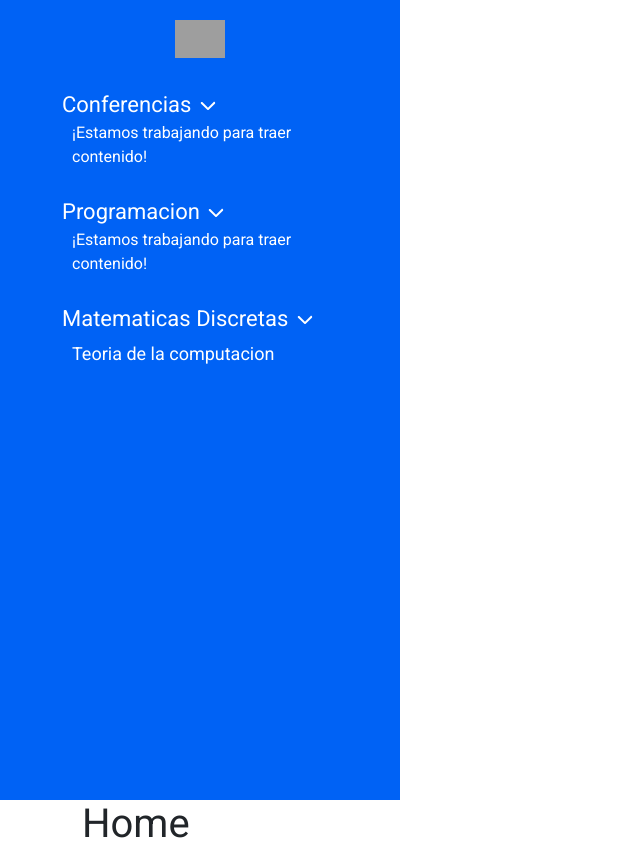
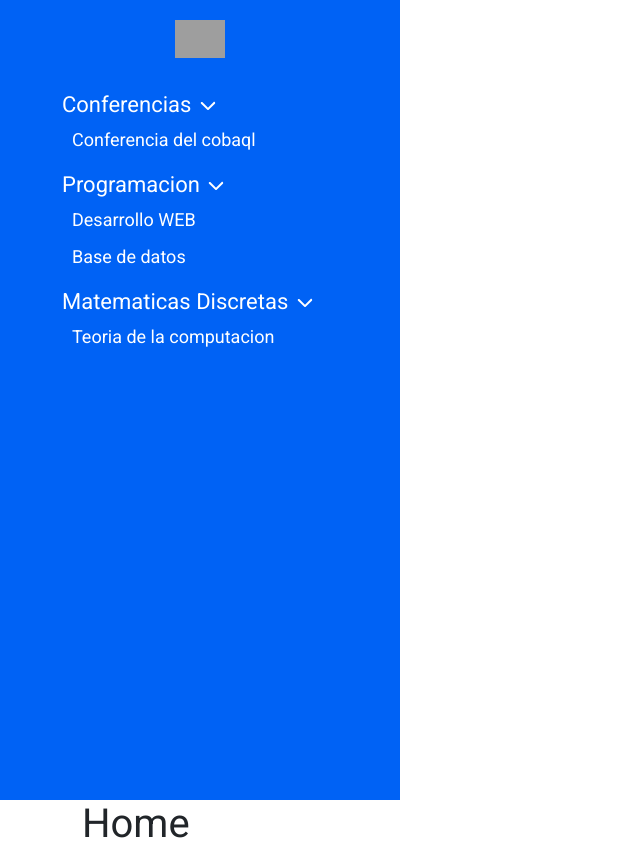
Before and after one commit to alexispathe/APP_plataforma_curso, a React (Vite) app: page / in a window 1280 px wide. Shown: the whole page, without its empty margins (0-640 px from the left). Built offline with nearby package versions, Linux system fonts and the light colour scheme; grey boxes are pictures that could not be loaded.

Commit message:
Se soluciona un pequeño bug donde se repetian items

```diff
--- a/src/assets/db/categoriesDB.jsx
+++ b/src/assets/db/categoriesDB.jsx
@@ -1,22 +1,22 @@
 export const categoriesDB =[
-    // {
-    //     name: 'Desarrollo WEB',
-    //     categoryURL: 'desarrollo-web',
-    //     categoryID: 'desarrollo-web-123',
-    //     sectionID: 'programacion-12'
-    // },
-    // {
-    //     name: 'Base de datos',
-    //     categoryURL: 'base-de-datos',
-    //     categoryID: 'base-de-datos-123',
-    //     sectionID: 'programacion-12',
-    // },
-    // {
-    //     name: 'Conferencia del cobaql',
-    //     categoryURL: 'conferencia-del-cobaq',
-    //     categoryID: 'conferencia-del-cobaq-123',
-    //     sectionID: 'conferencias-124',
-    // },
+    {
+        name: 'Desarrollo WEB',
+        categoryURL: 'desarrollo-web',
+        categoryID: 'desarrollo-web-123',
+        sectionID: 'programacion-12'
+    },
+    {
+        name: 'Base de datos',
+        categoryURL: 'base-de-datos',
+        categoryID: 'base-de-datos-123',
+        sectionID: 'programacion-12',
+    },
+    {
+        name: 'Conferencia del cobaql',
+        categoryURL: 'conferencia-del-cobaq',
+        categoryID: 'conferencia-del-cobaq-123',
+        sectionID: 'conferencias-124',
+    },
     {
         name: 'Teoria de la computacion',
         categoryURL: 'teoria-computacion',
--- a/src/components/Header.jsx
+++ b/src/components/Header.jsx
@@ -3,8 +3,8 @@ import { sectionsDB } from "../assets/db/sectionsDB";
 import { categoriesDB } from "../assets/db/categoriesDB";
 import { Link } from "react-router-dom";
 import "../assets/styles/header.css";
-import { Spinner } from "react-bootstrap";
-import { IoIosArrowDown } from "react-icons/io";
+import {Spinner} from 'react-bootstrap';
+import {IoIosArrowDown} from 'react-icons/io'
 export const Header = () => {
   const [sections, setSections] = useState([]);
   const [categories, setCategories] = useState([]);
@@ -27,55 +27,26 @@ export const Header = () => {
               {sections && sections.length >= 1 ? (
                 <div className="header-section-container">
                   <ul className="header-section">
-                    {
-                      //Aqui estamos devolviendo todas las secciones de nuestra base de datos
-                      sections.map((section, i) => (
-                        <li
-                          className="header-section-item"
-                          key={section.sectionID || i}
-                        >
-                          <Link
-                            to={"/seccion/" + section.sectionURL}
-                            className="header-section-item-a"
-                          >
-                            {section.name} <IoIosArrowDown />
-                          </Link>
-                          <ul className="h-s-sub-item-container">
-                            {categories && categories.length >= 1 ? ( //Aqui estamos devolviendo todas categorias de BD para luego compararlos mediante su 'sectionID' y hacer una relacion
-                              categories.map((category, j) =>
-                                category.sectionID === section.sectionID ? (
-                                  <li
-                                    className="h-s-sub-item"
-                                    key={category.categoryID || j}
-                                  >
-                                    <Link to={"/seccion/" +section.sectionURL +"/" +category.categoryURL}>
-                                      {category.name}
-                                    </Link>
-                                  </li>
-                                ) : (
-                                  <p className="text-white">
-                                    ¡Estamos trabajando para traer contenido!
-                                  </p>
-                                )
-                              )
-                            ) : (
-                              <div className="text-center">
-                                <Spinner
-                                  animation="border"
-                                  className="text-white"
-                                />
-                              </div>
-                            )}
-                          </ul>
-                        </li>
-                      ))
-                    }
+                    {//Aqui estamos devolviendo todas las secciones de nuestra base de datos
+                    sections.map((section, i) => (
+                      <li className="header-section-item" key={section.sectionID || i}>
+                        <Link to={"/seccion/"+section.sectionURL} className="header-section-item-a">{section.name} <IoIosArrowDown/></Link>
+                        <ul className="h-s-sub-item-container" >
+                            {categories.length >=1? //Aqui estamos devolviendo todas categorias de BD para luego compararlos mediante su 'sectionID' y hacer una relacion
+                                categories.map((category, j)=>(
+                                    category.sectionID ===  section.sectionID ?
+                                    <li className="h-s-sub-item" key={category.categoryID || j}><Link to={"/seccion/"+ section.sectionURL+ "/"+category.categoryURL}>{category.name}</Link></li>
+                                    :''
+                                )):<div className="text-center"><Spinner animation="border" className="text-white" /></div>
+
+                            }
+                        </ul>
+                      </li>
+                    ))}
                   </ul>
                 </div>
               ) : (
-                <div className="text-center pt-5">
-                  <Spinner animation="border" className="text-white" />
-                </div>
+                <div className="text-center pt-5"><Spinner animation="border" className="text-white" /></div>
               )}
             </div>
           </div>
```
